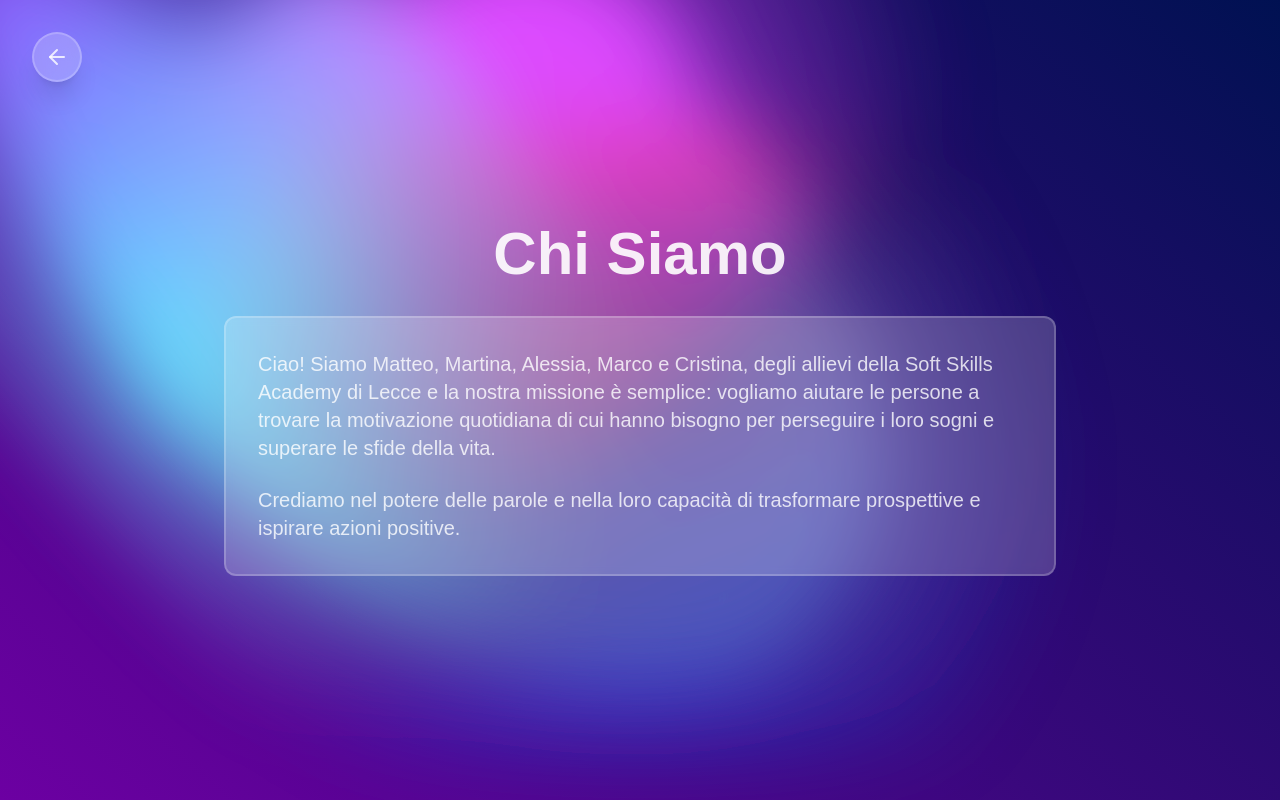
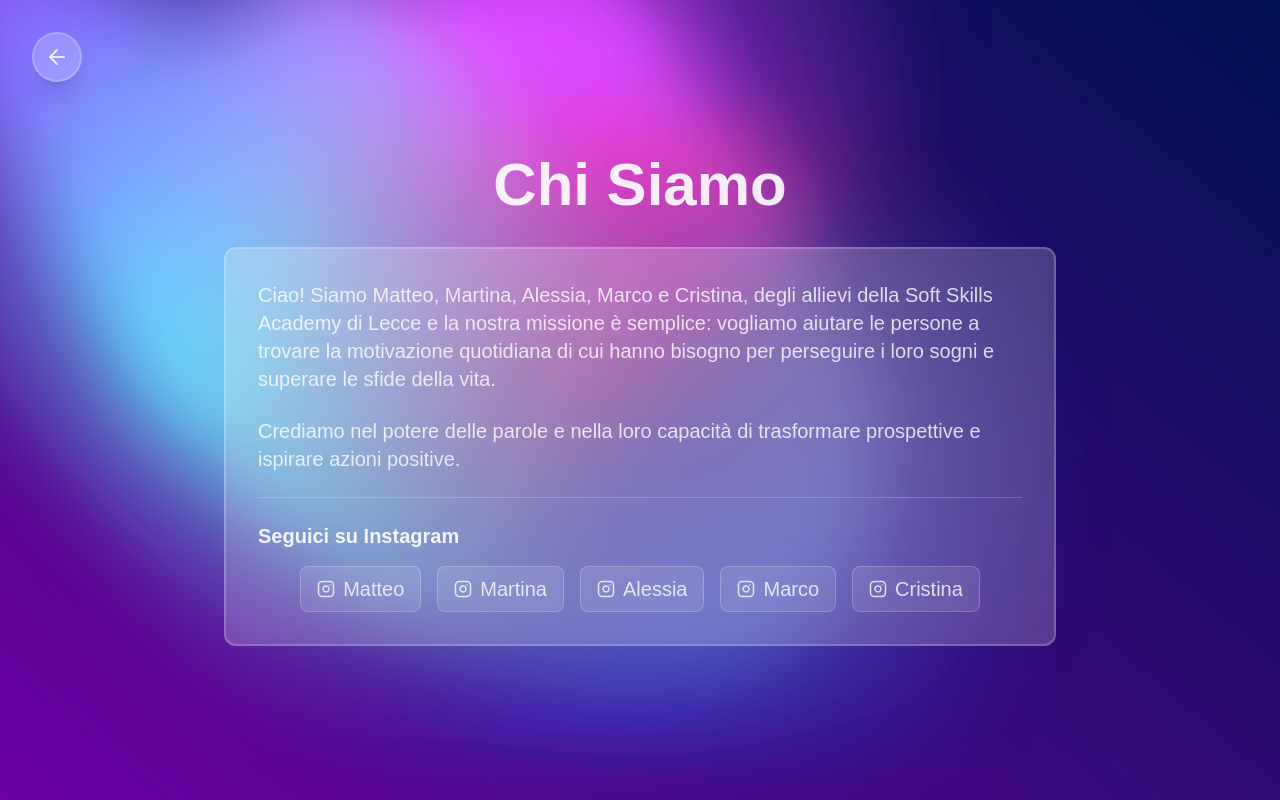
Before and after one commit to matteo12392/motivational, a Next.js app: page /about in a window 1280 px wide. Built offline with nearby package versions, Linux system fonts and the light colour scheme.

Commit message:
Add Instagram links for team members on About page

```diff
--- a/app/about/page.tsx
+++ b/app/about/page.tsx
@@ -2,7 +2,7 @@
 
 import React, { useEffect, useRef } from 'react';
 import { useRouter } from 'next/navigation';
-import { ArrowLeft } from 'lucide-react';
+import { ArrowLeft, Instagram } from 'lucide-react';
 
 const InteractiveBubble = () => {
   const interBubbleRef = useRef<HTMLDivElement>(null);
@@ -59,6 +59,15 @@ const BackgroundSVG = () => (
   </svg>
 );
 
+// Instagram profile links and info
+const teamMembers = [
+  { name: "Matteo", instagram: "https://instagram.com/matteo.lucrezio" },
+  { name: "Martina", instagram: "https://instagram.com/martinastefanizzi_" },
+  { name: "Alessia", instagram: "https://instagram.com/alessia.leucci" },
+  { name: "Marco", instagram: "https://instagram.com/marcogalati01" },
+  { name: "Cristina", instagram: "https://instagram.com/" },
+];
+
 const AboutPage = () => {
   const router = useRouter();
 
@@ -97,6 +106,24 @@ const AboutPage = () => {
             Crediamo nel potere delle parole e nella loro capacità di trasformare
             prospettive e ispirare azioni positive.
           </p>
+
+          <div className="mt-8 pt-6 border-t border-white/20">
+            <h2 className="text-xl font-semibold text-white/90 mb-4">Seguici su Instagram</h2>
+            <div className="flex flex-wrap justify-center gap-4">
+              {teamMembers.map((member, index) => (
+                <a
+                  key={index}
+                  href={member.instagram}
+                  target="_blank"
+                  rel="noopener noreferrer"
+                  className="flex items-center gap-2 px-4 py-2 bg-white/10 hover:bg-white/20 rounded-lg border border-white/20 transition-all hover:scale-105"
+                >
+                  <Instagram size={18} />
+                  <span>{member.name}</span>
+                </a>
+              ))}
+            </div>
+          </div>
         </div>
       </div>
     </div>
```
